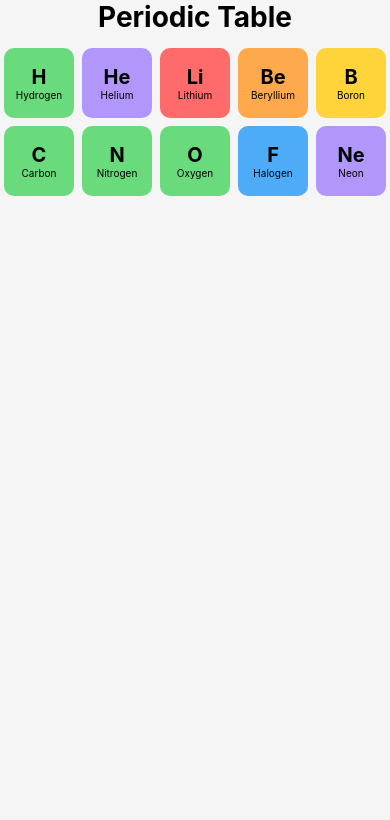
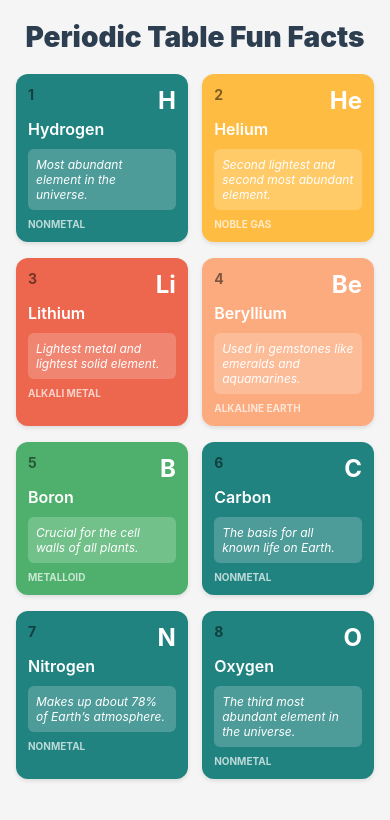
Before and after one commit to ProjectDavie/expo-air, a React Native app: screen / in a window 390 px wide. Shown: the top 820 px of the page. Built offline with nearby package versions, Linux system fonts and the light colour scheme.

Commit message:
first alt gemini-Did

```diff
--- a/App.tsx
+++ b/App.tsx
@@ -1,67 +1,66 @@
-import React, { useState } from "react";
+import React from 'react';
 import {
   SafeAreaView,
   View,
   Text,
   StyleSheet,
   ScrollView,
-  TouchableOpacity,
-} from "react-native";
+  StatusBar
+} from 'react-native';
 
-const elements = [
-  { symbol: "H", name: "Hydrogen", category: "nonmetal", fact: "Lightest element in the universe." },
-  { symbol: "He", name: "Helium", category: "noble", fact: "Used in balloons because it is lighter than air." },
-  { symbol: "Li", name: "Lithium", category: "alkali", fact: "Used in rechargeable batteries." },
-  { symbol: "Be", name: "Beryllium", category: "alkaline", fact: "Used in aerospace materials." },
-  { symbol: "B", name: "Boron", category: "metalloid", fact: "Important in plant cell walls." },
-  { symbol: "C", name: "Carbon", category: "nonmetal", fact: "Forms the basis of life." },
-  { symbol: "N", name: "Nitrogen", category: "nonmetal", fact: "Makes up 78% of Earth's atmosphere." },
-  { symbol: "O", name: "Oxygen", category: "nonmetal", fact: "Essential for respiration." },
-  { symbol: "F", name: "Halogen", category: "halogen", fact: "Fluorine is the most reactive element." },
-  { symbol: "Ne", name: "Neon", category: "noble", fact: "Used in neon lights." },
+// Color mapping for element categories
+const CATEGORY_COLORS = {
+  'noble-gas': '#FFBC42',
+  'alkali-metal': '#EC674E',
+  'alkaline-earth': '#FBAB7E',
+  'metalloid': '#4FB06D',
+  'nonmetal': '#218380',
+  'transition-metal': '#73D2DE',
+  'post-transition-metal': '#D81159',
+};
+
+const ELEMENTS = [
+  { symbol: 'H', name: 'Hydrogen', atomicNumber: 1, category: 'nonmetal', fact: 'Most abundant element in the universe.' },
+  { symbol: 'He', name: 'Helium', atomicNumber: 2, category: 'noble-gas', fact: 'Second lightest and second most abundant element.' },
+  { symbol: 'Li', name: 'Lithium', atomicNumber: 3, category: 'alkali-metal', fact: 'Lightest metal and lightest solid element.' },
+  { symbol: 'Be', name: 'Beryllium', atomicNumber: 4, category: 'alkaline-earth', fact: 'Used in gemstones like emeralds and aquamarines.' },
+  { symbol: 'B', name: 'Boron', atomicNumber: 5, category: 'metalloid', fact: 'Crucial for the cell walls of all plants.' },
+  { symbol: 'C', name: 'Carbon', atomicNumber: 6, category: 'nonmetal', fact: 'The basis for all known life on Earth.' },
+  { symbol: 'N', name: 'Nitrogen', atomicNumber: 7, category: 'nonmetal', fact: 'Makes up about 78% of Earth’s atmosphere.' },
+  { symbol: 'O', name: 'Oxygen', atomicNumber: 8, category: 'nonmetal', fact: 'The third most abundant element in the universe.' },
 ];
 
-const categoryColors: any = {
-  alkali: "#ff6b6b",
-  alkaline: "#ffa94d",
-  metalloid: "#ffd43b",
-  nonmetal: "#69db7c",
-  halogen: "#4dabf7",
-  noble: "#b197fc",
-};
-
 export default function App() {
-  const [selected, setSelected] = useState<any>(null);
-
   return (
     <SafeAreaView style={styles.container}>
-      <Text style={styles.title}>Periodic Table</Text>
+      <StatusBar barStyle="dark-content" />
+      <Text style={styles.title}>Periodic Table Fun Facts</Text>
 
-      <ScrollView>
+      <ScrollView contentContainerStyle={styles.scrollContainer}>
         <View style={styles.grid}>
-          {elements.map((el) => (
-            <TouchableOpacity
-              key={el.symbol}
+          {ELEMENTS.map((item) => (
+            <View
+              key={item.atomicNumber}
               style={[
-                styles.cell,
-                { backgroundColor: categoryColors[el.category] },
+                styles.card,
+                { backgroundColor: CATEGORY_COLORS[item.category] || '#ccc' }
               ]}
-              onPress={() => setSelected(el)}
             >
-              <Text style={styles.symbol}>{el.symbol}</Text>
-              <Text style={styles.name}>{el.name}</Text>
-            </TouchableOpacity>
+              <View style={styles.cardHeader}>
+                <Text style={styles.atomicNumber}>{item.atomicNumber}</Text>
+                <Text style={styles.symbol}>{item.symbol}</Text>
+              </View>
+
+              <Text style={styles.elementName}>{item.name}</Text>
+
+              <View style={styles.factBox}>
+                <Text style={styles.factText}>{item.fact}</Text>
+              </View>
+
+              <Text style={styles.categoryTag}>{item.category.replace('-', ' ')}</Text>
+            </View>
           ))}
         </View>
-
-        {selected && (
-          <View style={styles.factBox}>
-            <Text style={styles.factTitle}>
-              {selected.name} ({selected.symbol})
-            </Text>
-            <Text style={styles.fact}>{selected.fact}</Text>
-          </View>
-        )}
       </ScrollView>
     </SafeAreaView>
   );
@@ -70,56 +69,72 @@ export default function App() {
 const styles = StyleSheet.create({
   container: {
     flex: 1,
-    padding: 12,
-    backgroundColor: "#f5f5f5",
+    backgroundColor: '#f5f5f5',
   },
-
   title: {
     fontSize: 28,
-    fontWeight: "bold",
-    textAlign: "center",
-    marginBottom: 10,
+    fontWeight: '900',
+    marginVertical: 20,
+    textAlign: 'center',
+    color: '#2c3e50',
   },
-
+  scrollContainer: {
+    paddingHorizontal: 16,
+    paddingBottom: 40,
+  },
   grid: {
-    flexDirection: "row",
-    flexWrap: "wrap",
-    justifyContent: "center",
+    flexDirection: 'row',
+    flexWrap: 'wrap',
+    justifyContent: 'space-between',
   },
-
-  cell: {
-    width: 70,
-    height: 70,
-    margin: 4,
-    borderRadius: 10,
-    justifyContent: "center",
-    alignItems: "center",
+  card: {
+    width: '48%', // Fits two columns
+    borderRadius: 12,
+    padding: 12,
+    marginBottom: 16,
+    elevation: 3, // Android shadow
+    shadowColor: '#000', // iOS shadow
+    shadowOffset: { width: 0, height: 2 },
+    shadowOpacity: 0.1,
+    shadowRadius: 4,
   },
-
+  cardHeader: {
+    flexDirection: 'row',
+    justifyContent: 'space-between',
+    alignItems: 'flex-start',
+  },
+  atomicNumber: {
+    fontSize: 14,
+    fontWeight: '700',
+    color: 'rgba(0,0,0,0.5)',
+  },
   symbol: {
-    fontSize: 20,
-    fontWeight: "bold",
+    fontSize: 24,
+    fontWeight: 'bold',
+    color: '#fff',
   },
-
-  name: {
+  elementName: {
+    fontSize: 16,
+    fontWeight: '600',
+    color: '#fff',
+    marginTop: 4,
+  },
+  factBox: {
+    marginTop: 10,
+    backgroundColor: 'rgba(255,255,255,0.2)',
+    padding: 8,
+    borderRadius: 6,
+  },
+  factText: {
+    fontSize: 12,
+    color: '#fff',
+    fontStyle: 'italic',
+  },
+  categoryTag: {
     fontSize: 10,
-  },
-
-  factBox: {
-    marginTop: 20,
-    padding: 16,
-    backgroundColor: "white",
-    borderRadius: 12,
-    elevation: 4,
-  },
-
-  factTitle: {
-    fontSize: 20,
-    fontWeight: "bold",
-    marginBottom: 8,
-  },
-
-  fact: {
-    fontSize: 16,
-  },
+    fontWeight: 'bold',
+    color: 'rgba(255,255,255,0.7)',
+    marginTop: 8,
+    textTransform: 'uppercase',
+  }
 });
```
